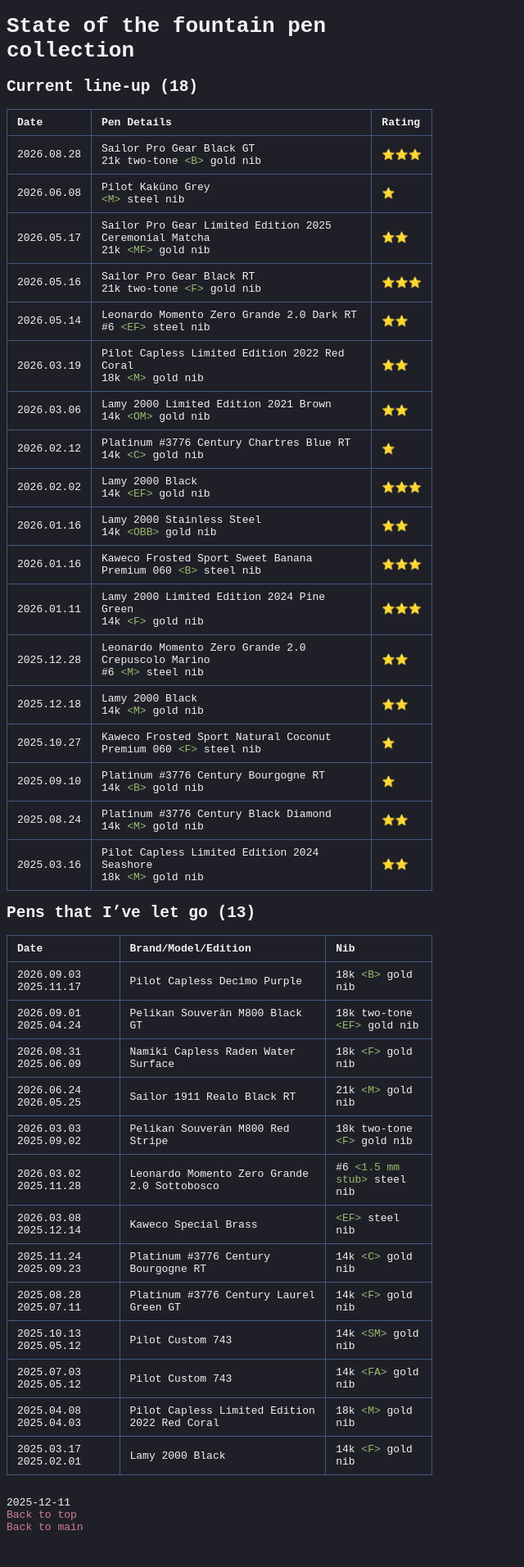
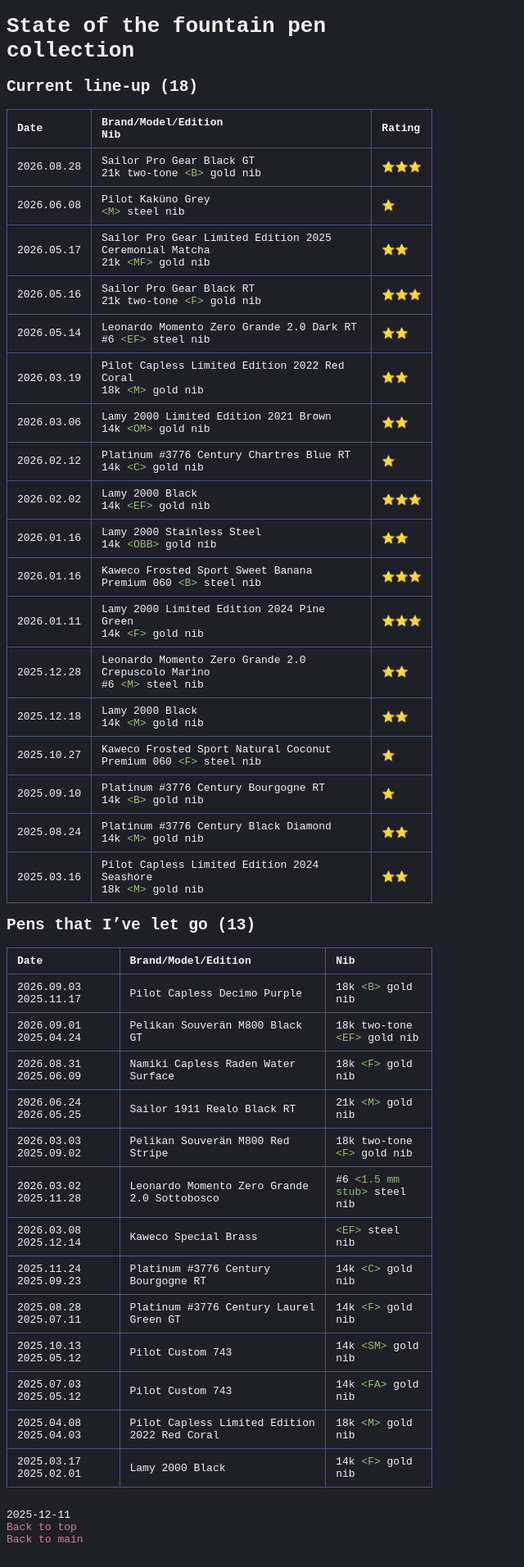
Before and after one commit to s-estay/s-estay.github.io, a Jekyll site: the page built from _posts/2025-12-11-fp-collection.md, in a window 1280 px wide. Shown: the whole page at 82% size, without its empty margins (0-640 px from the left). Built offline with Jekyll 4.4.1, drawn with Linux system fonts in a browser that asks for light colours.

Commit message:
Update: Change middle column header to include line break between labels

```diff
--- a/_posts/2025-12-11-fp-collection.md
+++ b/_posts/2025-12-11-fp-collection.md
@@ -8,7 +8,7 @@
 
 ## Current line-up (18)
 
-| Date | Pen Details | Rating |
+| Date | Brand/Model/Edition<br>Nib | Rating |
 | --- | --- | --- |
 | 2026.08.28 | Sailor Pro Gear Black GT<br>21k two-tone `<B>` gold nib | ⭐️⭐️⭐️ |
 | 2026.06.08 | Pilot Kaküno Grey<br>`<M>` steel nib | ⭐️ |
```
